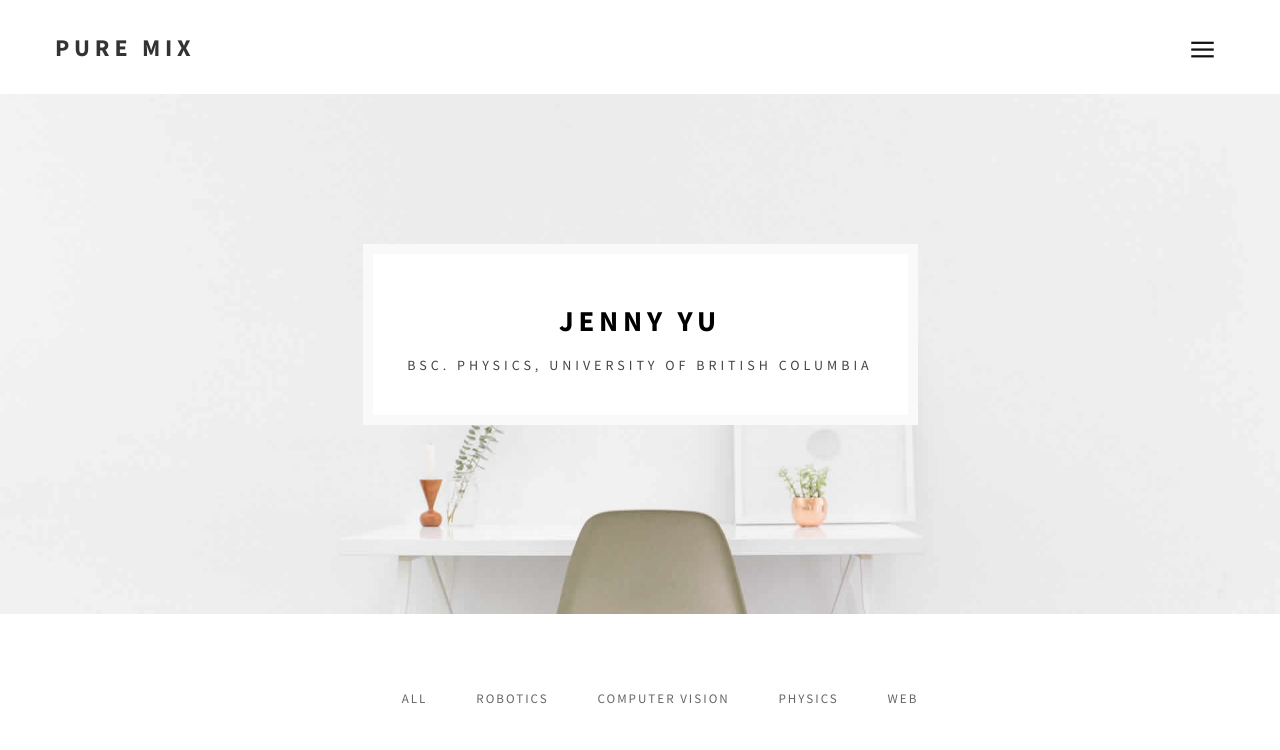
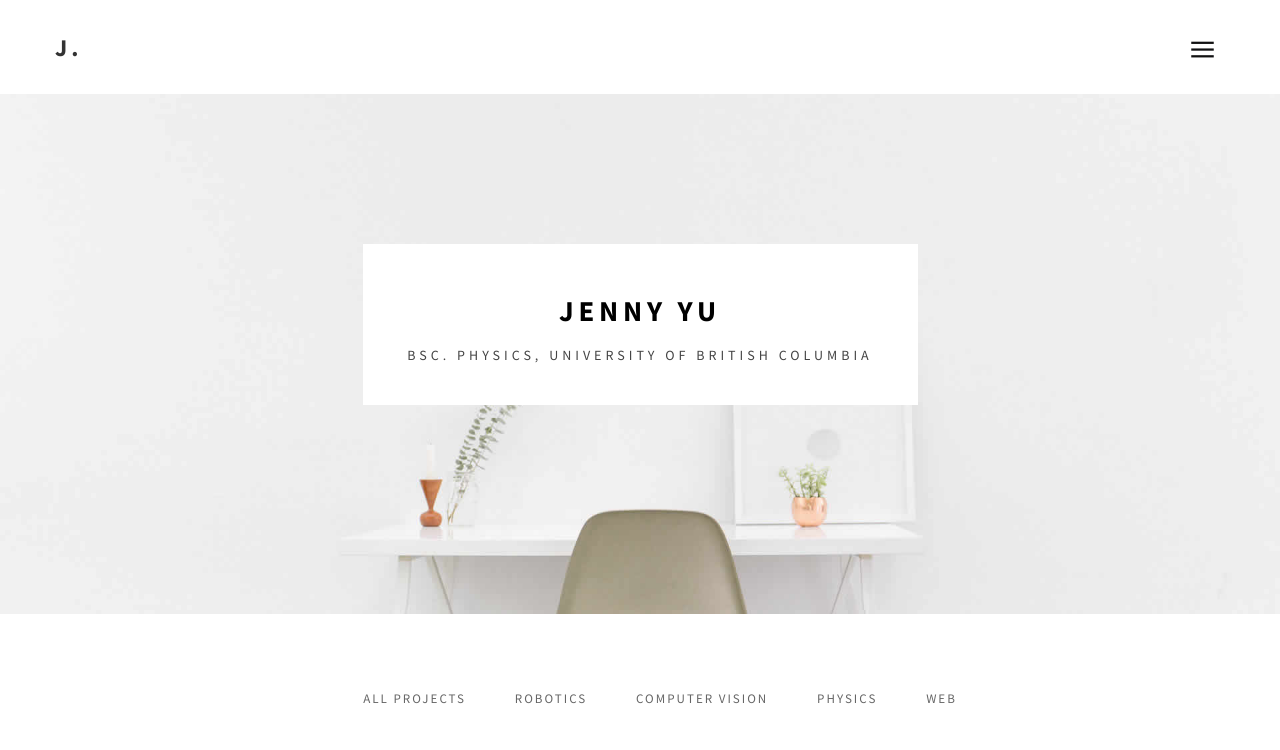
Before and after one commit to jenn-yu/jenn-yu.github.io, a plain HTML site: page index.html in a window 1280 px wide. Shown: the top 750 px of the page. Drawn offline with Linux system fonts and the light colour scheme; some packages are replaced by stand-ins of ours; files whose address does not match are found by name.

Commit message:
Tiny changes

```diff
--- a/css/style.css
+++ b/css/style.css
@@ -405,7 +405,7 @@ a.icon {
 
 #header .header-thumb {
   background: #ffffff;
-  border: 10px solid #f9f9f9;
+  /* border: 10px solid #f9f9f9; */
   padding: 62px 20px 62px 20px;
 }
 
--- a/index.html
+++ b/index.html
@@ -13,7 +13,7 @@ http://www.tooplate.com/view/2082-pure-mix
 
 	<!-- Site title
    ================================================== -->
-	<title>Pure Mix - HTML CSS Template</title>
+	<title>JENNY YU</title>
 	<!-- Bootstrap CSS
    ================================================== -->
 	<link rel="stylesheet" href="css/bootstrap.min.css">
@@ -54,7 +54,7 @@ http://www.tooplate.com/view/2082-pure-mix
             <div class="row">
 
               <div class="brand">
-                <a href="index.html">Pure Mix</a>
+                <a href="index.html">J.</a>
               </div>
 
               <div class="navicon">
@@ -70,7 +70,6 @@ http://www.tooplate.com/view/2082-pure-mix
                       <ul id="nav-menu">
                         <li><a href="index.html">Home</a></li>
                         <li><a href="about.html">About</a></li>
-                        <li><a href="#projects">Projects</a></li>
                         <li><a href="blog.html">Blog</a></li>
                       </ul>
                     </div>
@@ -117,7 +116,7 @@ http://www.tooplate.com/view/2082-pure-mix
                <div class="iso-section wow fadeInUp" data-wow-delay="2.6s">
 
                   <ul class="filter-wrapper clearfix">
-                           <li><a href="#" data-filter="*" class="selected opc-main-bg">All</a></li>
+                           <li><a href="#" data-filter="*" class="selected opc-main-bg">All Projects</a></li>
                            <li><a href="#" class="opc-main-bg" data-filter=".graphic">Robotics</a></li>
                            <li><a href="#" class="opc-main-bg" data-filter=".template">Computer Vision</a></li>
                            <li><a href="#" class="opc-main-bg" data-filter=".photoshop">Physics</a></li>
```
Also changed, not shown: about.html (+1 -2 lines), blog.html (+0 -1 lines).
